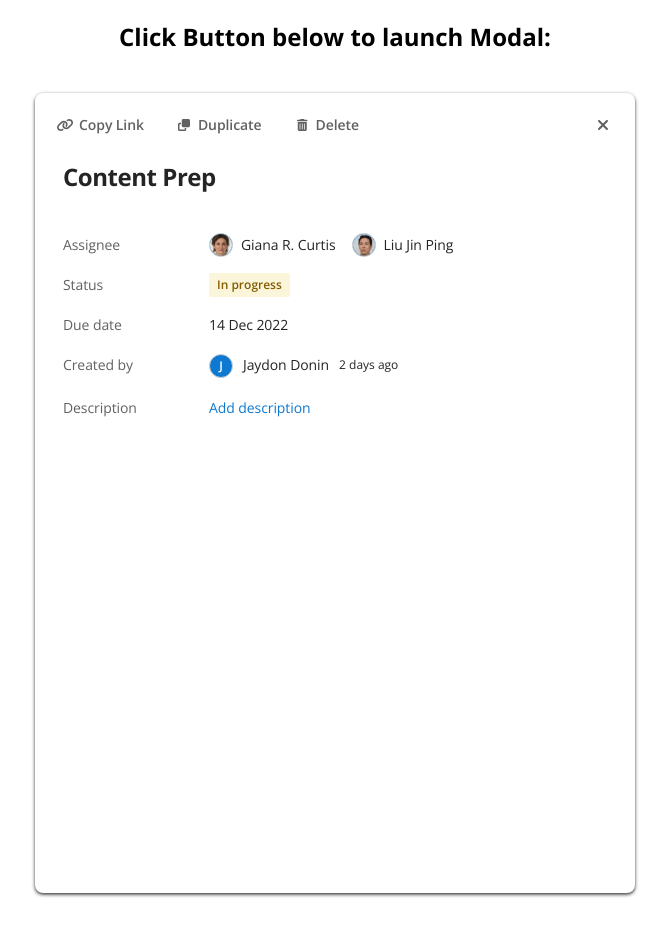
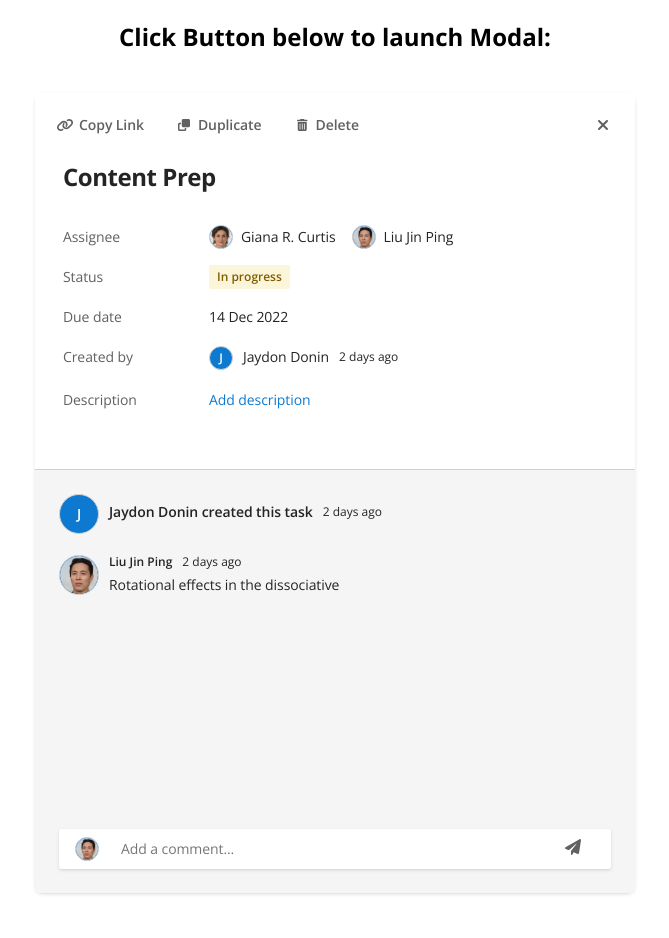
Before and after one commit to antisocrates/atypon-assignment, a Next.js app: page / in a window 1280 px wide. Shown: the top 938 px of the page, without its empty margins (305-974 px from the left). Built offline with nearby package versions, Linux system fonts and the light colour scheme.

Commit message:
modal-card

```diff
--- a/components/modal-card/modal-card.component.tsx
+++ b/components/modal-card/modal-card.component.tsx
@@ -8,6 +8,7 @@ import avatar2 from "../../public/avatar-2.jpg";
 import {Tag} from "../tag/tag.component";
 import {Comment, CommentTypes} from "../comment/comment.component";
 import {LinkComponent} from "../link/link.component";
+import {CommentField} from "../comment-field/comment-field.component";
 
 export interface ModalCardProps {
     avatar: React.ReactNode;
@@ -17,6 +18,7 @@ export interface ModalCardProps {
 export const ModalCard: React.FC<ModalCardProps> = ({avatar,placeholder}) => {
     return (
         <div className={`${styles.modalCard} default-box-shadow`}>
+            <div className={styles.modalCardTop}>
                 <div className={styles.modalButtonGroup}>
                     <ActionButton buttonText={"Copy Link"} buttonType={ActionButtonTypes.flatWithIcon} icon={<Link/>} action={() => {}}/>
                     <ActionButton buttonText={"Duplicate"} buttonType={ActionButtonTypes.flatWithIcon} icon={<Copy/>} action={() => {}}/>
@@ -56,10 +58,18 @@ export const ModalCard: React.FC<ModalCardProps> = ({avatar,placeholder}) => {
                         <div>
                             <LinkComponent href={"#"} linkText={"Add description"}/>
                         </div>
-
-
                     </div>
                 </div>
+            </div>
+
+            <div className={styles.modalCardBottom}>
+                <div className={styles.commentBox}>
+                    <Comment avatar={<Avatar avatarSize={AvatarSizes.large} avatarText={"Jaydon Donin"}/>} user={"Jaydon Donin"} age={2} commentType={CommentTypes.notice}/>
+                    <Comment avatar={<Avatar avatarSize={AvatarSizes.large} avatarText={"Socrates"} photoURL={avatar2}/>} user={"Liu Jin Ping"} age={2} commentType={CommentTypes.post} content={"Rotational effects in the dissociative"}/>
+                </div>
+                <CommentField avatar={<Avatar avatarSize={AvatarSizes.small} avatarText={"Socrates"} photoURL={avatar2}/>} placeholder={"Add a comment..."}/>
+            </div>
+
 
         </div>
     )
--- a/components/modal-card/modal-card.module.css
+++ b/components/modal-card/modal-card.module.css
@@ -3,7 +3,31 @@
     height: 800px;
     background: var(--white);
     border-radius: 8px;
+    display: flex;
+    flex-direction: column;
+}
+
+.modalCardTop {
+    background: var(--white);
     padding: 16px 16px 24px 8px;
+    flex: 1 0 auto;
+}
+
+.modalCardBottom {
+    background: red;
+    padding: 24px;
+    border-top: 1px solid var(--gray-100);
+    background: var(--gray-50);
+    height: 424px;
+    display: flex;
+    flex-direction: column;
+    justify-content: space-between;
+}
+
+.commentBox {
+    display: flex;
+    flex-direction: column;
+    gap: 20px;
 }
 
 .modalInfo {
@@ -19,7 +43,7 @@
 }
 
 .modalGrid {
-    margin: 40px 0;
+    margin: 32px 0;
     display: grid;
     grid-template-columns: 1fr 3fr;
     grid-gap: 16px;
--- a/styles/common.css
+++ b/styles/common.css
@@ -1,6 +1,5 @@
 .default-box-shadow {
-    /*box-shadow: 0 0.3px 0.9px rgba(0, 0, 0, 0.07), 0 1.6px 3.6px rgba(0, 0, 0, 0.11);*/
-    box-shadow: 0 0.3px 0.9px rgba(0, 0, 0, 0.07), 0 1.6px 3.6px rgba(0, 0, 0, 0.8);
+    box-shadow: 0 0.3px 0.9px rgba(0, 0, 0, 0.07), 0 1.6px 3.6px rgba(0, 0, 0, 0.11);
 }
 
 .container {
```
Lines whose indentation alone changed are shown as unchanged.
